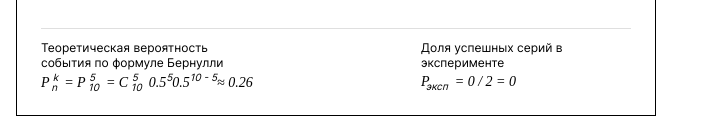
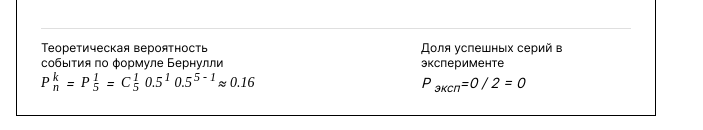
Before and after one commit to StanislavXmov/test_dice, a React (Vite) app: page / in a window 1280 px wide. Shown: the part 380-510 px from the top of the page, without its empty margins (0-703 px from the left). Built offline with nearby package versions, Linux system fonts and the light colour scheme.

Commit message:
calc, style

```diff
--- a/src/components/Coins/Series/Series.module.scss
+++ b/src/components/Coins/Series/Series.module.scss
@@ -82,6 +82,7 @@
 }
 
 .infoLabel {
+  margin: 0px 0px 6px;
   width: 210px;
   font-family: Inter;
   font-size: 12px;
@@ -90,21 +91,71 @@
   text-align: left;
 }
 
-.info span {
+.info {
+  height: 24px;
+  display: flex;
   font-family: serif;
   font-size: 14px;
   font-weight: 400;
   line-height: 14.52px;
-  text-align: center;
   font-style: italic;
 }
 
-sub {
-  // vertical-align: bottom;
+.d {
+  display: block;
+  position: relative;
+  height: 16px;
+  text-align: left;
+}
+
+.dValue {
+  position: absolute;
+  font-family: serif;
+  font-style: italic;
+}
+
+.dWithoutValue {
+  display: block;
+  position: relative;
+  height: 16px;
+  text-align: left;
+}
+
+.value {
+  font-family: serif;
+  font-style: italic;
+}
+
+.sup {
+  position: absolute;
+  top: -6px;
+  left: 12px;
+  font-size: 12px;
+  font-family: serif;
+  font-style: italic;
+}
+
+.supWithoutValue {
+  width: max-content;
+  position: absolute;
+  top: -6px;
+  left: 2px;
+  font-size: 12px;
+  font-family: serif;
+  font-style: italic;
+}
+
+.sub {
+  position: absolute;
+  bottom: -2px;
+  left: 12px;
+  font-size: 12px;
+  font-family: serif;
+  font-style: italic;
+}
+
+sup {
+  vertical-align: bottom;
   position: relative;
   left: -7px;
 }
-
-sub, sup {
-  font-size: 10px;
-}
--- a/src/components/Coins/Series/Series.tsx
+++ b/src/components/Coins/Series/Series.tsx
@@ -2,7 +2,7 @@ import { useState } from 'react';
 import random from 'random';
 import { LengthRange } from './components/Range/LengthRange';
 import { SerialsRange } from './components/Range/SerialsRange';
-import { Coin, useCoinSeries } from '../../../state/useCoinSeries';
+import { Coin, Length, useCoinSeries } from '../../../state/useCoinSeries';
 import { Button } from '../../Button/Button';
 import { EventSelect } from './components/Select/EventSelect';
 import { KSelect } from './components/Select/KSelect';
@@ -20,6 +20,11 @@ const factorial = (n: number): number => {
   } else {
     return n * factorial(n - 1);
   }
+}
+
+const calc = (k: number, n: Length) => {
+  const c = factorial(n) / (factorial(k) * factorial(n - k));
+  return c * Math.pow(0.5, k) * Math.pow(0.5, n - k);
 }
 
 const match = (event: Coin, k: number, list: Coin[]) => {
@@ -116,8 +121,33 @@ export const DiceSeries = () => {
             Теоретическая вероятность события по формуле Бернулли
           </div>
           <div className={styles.info}>
-            <span>P{' '}<sup>k</sup><sub>n</sub>={' '}</span><span>P{' '}<sup>5</sup><sub>10</sub>={' '}</span>
-            <span>C{' '}<sup>5</sup><sub>10</sub></span><span>0.5<sup>5</sup></span><span>0.5<sup>10 - 5</sup>≈{' '}0.26</span>
+            <span className={styles.d} style={{width: '24px'}}>
+              <span className={styles.dValue}>P</span>
+              <span className={styles.sup}>k</span>
+              <span className={styles.sub}>n</span>
+            </span>
+            <span style={{width: '16px'}}>=</span>
+            <span className={styles.d} style={{width: length >= 10 ? '28px' : '24px'}}>
+              <span className={styles.dValue}>P</span>
+              <span className={styles.sup}>{k}</span>
+              <span className={styles.sub}>{length}</span>
+            </span>
+            <span style={{width: '16px'}}>=</span>
+            <span className={styles.d} style={{width: length >= 10 ? '28px' : '24px'}}>
+              <span className={styles.dValue}>C</span>
+              <span className={styles.sup}>{k}</span>
+              <span className={styles.sub}>{length}</span>
+            </span>
+            <span className={styles.value}>0.5</span>
+            <span className={styles.dWithoutValue} style={{width: k >= 10 ? '16px' : '12px'}}>
+              <span className={styles.supWithoutValue}>{k}</span>
+            </span>
+            <span className={styles.value}>0.5</span>
+            <span className={styles.dWithoutValue} style={{width: k >= 10 ? '16px' : '12px'}}>
+              <span className={styles.supWithoutValue}>{`${length} - ${k}`}</span>
+            </span>
+            <span style={{width: (k >= 10 || length >= 10) ? '28px' : '22px', textAlign: 'right', marginRight: '4px'}}>≈</span>
+            <span className={styles.value}>{calc(k, length).toFixed(2)}</span>
           </div>
         </div>
         <div>
```
